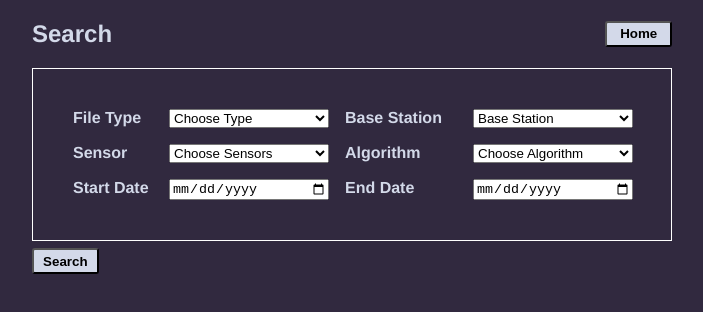
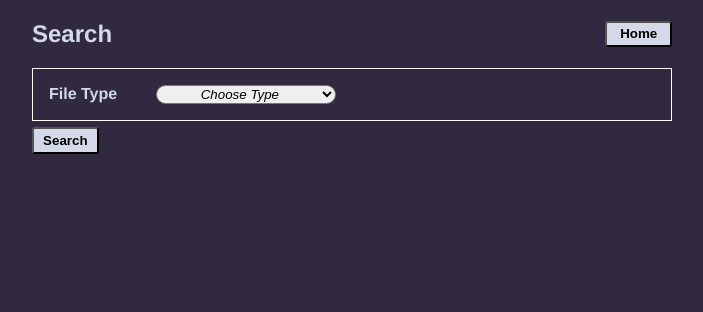
Before and after one commit to OwenMY/Sensor-Data-Generator, a React app: page /search in a window 1280 px wide. Shown: the top 312 px of the page, without its empty margins (288-991 px from the left). Built offline with nearby package versions, Linux system fonts and the light colour scheme; the HTML template or start-up script is replaced by a standard one.

Commit message:
complete date options

```diff
--- a/package.json
+++ b/package.json
@@ -31,6 +31,8 @@
     "react": "^18.2.0",
     "react-chartjs-2": "^4.2.0",
     "react-dom": "^18.2.0",
+    "react-multi-date-picker": "^3.3.0",
+    "react-multiple-select-dropdown-lite": "^2.0.5",
     "react-router-dom": "^6.3.0"
   },
   "devDependencies": {
--- a/src/components/routes/Search.jsx
+++ b/src/components/routes/Search.jsx
@@ -1,9 +1,40 @@
+/* eslint-disable no-case-declarations */
 import React from 'react';
+import {useReducer} from 'react';
 import {Link} from 'react-router-dom';
+import axios from 'axios';
 import SearchForm from './SearchForm.jsx';
 
+const initialState = {
+  fileType: null,
+  sensor: [],
+  dates: [],
+  algorithm: null,
+  base: null,
+  options: [],
+};
+
+const reducer = (state, action) => {
+  switch (action.type) {
+    case 'file type':
+      return {...state, fileType: action.payload};
+    case 'algorithm':
+      return {...state, algorithm: action.payload};
+    case 'base':
+      return {...state, base: action.payload};
+    case 'sensor':
+      return {...state, sensor: action.payload};
+    case 'date':
+      let dateSet = action.payload.map(date => date.format());
+      return {...state, dates: dateSet };
+    default:
+      return {...state}
+  }
+};
+
 const Search = () => {
-
+  const [state, dispatch] = useReducer(reducer, initialState);
+  console.log(state)
   return (
     <div className="search">
       <div className="search-header">
@@ -12,7 +43,7 @@ const Search = () => {
           <button>Home</button>
         </Link>
       </div>
-        <SearchForm />
+        <SearchForm dispatch={dispatch} state={state} />
         <button className="search-btn" type="submit">Search</button>
       <div className="results"></div>
     </div>
--- a/src/components/routes/SearchForm.jsx
+++ b/src/components/routes/SearchForm.jsx
@@ -1,53 +1,54 @@
+/* eslint-disable react/prop-types */
 import React from 'react';
+import {useEffect, useState} from 'react';
+import AlgorithmsOptions from './search-options/AlgorithmsOptions.jsx';
+import BaseOptions from './search-options/BaseOptions.jsx';
+import DateOptions from './search-options/DateOptions.jsx';
+import FileOptions from './search-options/FileOptions.jsx';
+import SensorOptions from './search-options/SensorOptions.jsx';
 
-const SearchForm = () => {
+const SearchForm = ({dispatch, state}) => {
+  const [options, setOptions] = useState([]);
+
+  useEffect(() => {
+    switch(state.fileType) {
+      case 'Sensor Calibration':
+        setOptions([
+          (<SensorOptions key="SC1" dispatch={dispatch}/>),
+          (<DateOptions key="SC2" dispatch={dispatch} state={state}/>)
+        ]);
+        break;
+      case 'Sensor Calibration Output':
+        setOptions([
+          (<SensorOptions key="SCO1" dispatch={dispatch}/>),
+          (<DateOptions key="SCO2" dispatch={dispatch} state={state}/>),
+          (<AlgorithmsOptions key="SCO3" dispatch={dispatch}/>)
+        ]);
+        break;
+      case 'Base Calibration':
+        setOptions([
+          (<BaseOptions key="BCO1" dispatch={dispatch}/>),
+          (<DateOptions key="BCO2" dispatch={dispatch} state={state}/>),
+        ]);
+        break;
+      case 'Performance Validation':
+        setOptions([
+          (<SensorOptions key="PVO1" dispatch={dispatch}/>),
+          (<BaseOptions key="PVO2" dispatch={dispatch}/>),
+          (<AlgorithmsOptions key="PV03" dispatch={dispatch}/>),
+          (<DateOptions key="PVO4" dispatch={dispatch} state={state}/>)
+        ]);
+        break;
+      default:
+        setOptions([]);
+        break;
+    }
+  }, [state.fileType]);
+
   return (
     <div className="search-ctr">
-     <label htmlFor="File Type">File Type</label>
-      <select className="file-type" name="File Type">
-        <option value="Type" selected>Choose Type</option>
-        <option value="Sensor Calibration"> Sensor Calibration</option>
-        <option value="Sensor Calibration Output">Sensor Calibration Output</option>
-        <option value="Base Calibration">Base Calibration</option>
-        <option value="Performance Validation">Performance Validation</option>
-      </select>
-      <label htmlFor="Base Station">Base Station</label>
-      <select className="base-station" name="Base Station">
-        <option value="Choose Base Station" selected>Base Station</option>
-        <option value="BK001">BK001</option>
-        <option value="BK002">BK002</option>
-        <option value="BK003">BK003</option>
-        <option value="BK004">BK004</option>
-      </select>
-      <label htmlFor="Sensor(s)">Sensor</label>
-      <select className="sensors" name="Sensor(s)">
-        <option value="Choose Sensors" selected>Choose Sensors</option>
-        <option value="MK001">MK001</option>
-        <option value="MK002">MK002</option>
-        <option value="MK003">MK003</option>
-        <option value="MK004">MK004</option>
-        <option value="MK005">MK005</option>
-        <option value="MK006">MK006</option>
-        <option value="MK007">MK007</option>
-        <option value="MK008">MK008</option>
-        <option value="MK009">MK009</option>
-        <option value="MK010">MK010</option>
-        <option value="MK011">MK011</option>
-        <option value="MK012">MK012</option>
-      </select>
-      <label htmlFor="Algorithm">Algorithm</label>
-      <select className="algorithm" name="Algorithm">
-        <option value="Choose Algorithm" selected>Choose Algorithm</option>
-        <option value="v1.2.1">v1.2.1</option>
-        <option value="v1.2.2">v1.2.2</option>
-        <option value="v1.2.3">v1.2.3</option>
-        <option value="v1.2.4">v1.2.4</option>
-        <option value="v1.2.5">v1.2.5</option>
-      </select>
-      <label htmlFor="start date">Start Date</label>
-      <input type="date" name="start date" min="2022-01-01" max="2023-12-31"></input>
-      <label htmlFor="end date">End Date</label>
-      <input type="date" name="end date" min="2022-01-01" max="2023-12-31"></input>
+      <FileOptions dispatch={dispatch}/>
+      {!options.length ? null : options}
     </div>
   );
 };
--- a/src/components/routes/search-options/AlgorithmsOptions.jsx
+++ b/src/components/routes/search-options/AlgorithmsOptions.jsx
@@ -1,11 +1,15 @@
 import React from 'react';
 
-const AlgorithmOptions = () => {
+const AlgorithmOptions = ({dispatch}) => {
   return (
     <>
       <label htmlFor="Algorithm">Algorithm</label>
-      <select className="algorithm" name="Algorithm">
-        <option value="Choose Algorithm" selected>Choose Algorithm</option>
+      <select
+        className="dropdown"
+        onChange={(e) => dispatch({type: 'algorithm', payload: e.target.value})}
+        name="Algorithm"
+      >
+        <option value="Choose Algorithm" defaultValue>Choose Algorithm</option>
         <option value="v1.2.1">v1.2.1</option>
         <option value="v1.2.2">v1.2.2</option>
         <option value="v1.2.3">v1.2.3</option>
--- a/src/components/routes/search-options/BaseOptions.jsx
+++ b/src/components/routes/search-options/BaseOptions.jsx
@@ -1,11 +1,15 @@
 import React from 'react';
 
-const BaseOptions = () => {
+const BaseOptions = ({dispatch}) => {
   return (
     <>
       <label htmlFor="Base Station">Base Station</label>
-      <select className="base-station" name="Base Station">
-        <option value="Choose Base Station" selected>Base Station</option>
+      <select
+      className="dropdown"
+      name="Base Station"
+      onChange={(e) => dispatch({type: 'base', payload: e.target.value})}
+      >
+        <option value="Choose Base Station" defaultValue>Base Station</option>
         <option value="BK001">BK001</option>
         <option value="BK002">BK002</option>
         <option value="BK003">BK003</option>
--- a/src/components/routes/search-options/DateOptions.jsx
+++ b/src/components/routes/search-options/DateOptions.jsx
@@ -1,14 +1,44 @@
+/* eslint-disable react/prop-types */
 import React from 'react';
+import DatePicker from 'react-multi-date-picker';
 
-const BaseOptions = () => {
+// const DateOptions = ({dispatch, state}) => {
+//   console.log(state)
+//   return (
+//     <>
+//       <label htmlFor="start date">Start Date</label>
+//       <input
+//         onChange={(e) => dispatch({type: 'start date', payload: e.target.value})}
+//         type="date"
+//         name="start date"
+//         min="2022-01-01"
+//         max="2023-12-31"
+//       />
+//       <label htmlFor="end date">End Date</label>
+//       <input
+//         onChange={(e) => dispatch({type: 'end date', payload: e.target.value})}
+//         type="date"
+//         name="end date"
+//         min={state.dateMin}
+//         max="2023-12-31"
+//       />
+//     </>
+//   );
+// };
+
+const DateOptions = ({dispatch}) => {
   return (
     <>
-      <label htmlFor="start date">Start Date</label>
-      <input type="date" name="start date" min="2022-01-01" max="2023-12-31"></input>
-      <label htmlFor="end date">End Date</label>
-      <input type="date" name="end date" min="2022-01-01" max="2023-12-31"></input>
+      <label htmlFor="Date">Date</label>
+      <DatePicker
+        inputClass="custom-input"
+        name="Date"
+        range
+        placeholder="Choose Date(s)"
+        onChange={e => dispatch({type: 'date', payload: e})}
+      />
     </>
-  );
+  )
 };
 
-export default BaseOptions;
+export default DateOptions;
--- a/src/components/routes/search-options/FileOptions.jsx
+++ b/src/components/routes/search-options/FileOptions.jsx
@@ -1,11 +1,16 @@
+/* eslint-disable react/prop-types */
 import React from 'react';
 
-const FileOptions = () => {
+const FileOptions = ({dispatch}) => {
   return (
     <>
      <label htmlFor="File Type">File Type</label>
-      <select className="file-type" name="File Type">
-        <option value="Type" selected>Choose Type</option>
+      <select
+        onChange={(e) => dispatch({type: 'file type', payload: e.target.value})}
+        className="dropdown"
+        name="File Type"
+      >
+        <option value="Type" defaultValue>Choose Type</option>
         <option value="Sensor Calibration"> Sensor Calibration</option>
         <option value="Sensor Calibration Output">Sensor Calibration Output</option>
         <option value="Base Calibration">Base Calibration</option>
--- a/src/components/routes/search-options/SensorOptions.jsx
+++ b/src/components/routes/search-options/SensorOptions.jsx
@@ -1,11 +1,16 @@
-import React from 'react';
+import React, { Component } from "react";
+import {useState} from 'react';
 
-const SensorOptions = () => {
+const SensorOptions = ({dispatch}) => {
   return (
     <>
       <label htmlFor="Sensor(s)">Sensor</label>
-      <select className="sensors" name="Sensor(s)">
-        <option value="Choose Sensors" selected>Choose Sensors</option>
+      <select
+        onChange={(e) => dispatch({type: 'sensor', payload: e.target.value})}
+        className="dropdown"
+        name="Sensor(s)"
+      >
+        <option value="Choose Sensors" defaultValue>Choose Sensors</option>
         <option value="MK001">MK001</option>
         <option value="MK002">MK002</option>
         <option value="MK003">MK003</option>
--- a/src/styles/_components.scss
+++ b/src/styles/_components.scss
@@ -1,5 +1,6 @@
 /* tables */
 $border: 1px solid white;
+$gradient: linear-gradient(315deg, #f8ceec 0%, #a88beb 74%);
 $bg: #302a32;
 
 table {
@@ -82,13 +83,30 @@ canvas {
 
 .search-ctr {
   display: grid;
-  grid-template-columns: 5em 10em 7em 10em;
+  grid-template-columns: 15% 30% 15% 30%;
   font-weight: bold;
-  padding: 2.5em;
+  padding: 1em;
   gap: 1em;
   border: $border;
   select {
-    max-width: 15em;
+    border-radius: 1em;
+    font-style: italic;
+    text-align: center;
+    width: 13.5em;
+    cursor: pointer;
+    &:hover {
+      background-image: $gradient;
+    }
+  }
+  input {
+    border-radius: 1em;
+    font-style: italic;
+    text-align: center;
+    width: 13.3em;
+    cursor: pointer;
+    &:hover {
+      background-image: $gradient;
+    }
   }
   button {
     width: 5em;
@@ -98,7 +116,7 @@ canvas {
     font-weight: bold;
     transition: all 0.5s ease;
     &:hover {
-      background-image: linear-gradient(315deg, #f8ceec 0%, #a88beb 74%);
+      background-image: $gradient;
     }
   }
 }
@@ -112,6 +130,15 @@ canvas {
   transition: all .3s;
   cursor: pointer;
   &:hover {
-    background-image: linear-gradient(315deg, #f8ceec 0%, #a88beb 74%);
+    background-image: $gradient;
   }
 }
+
+.custom-input {
+  height: 1.2em;
+  width: 13em;
+  cursor: pointer;
+  &::placeholder {
+    color: black;
+  }
+}
```
